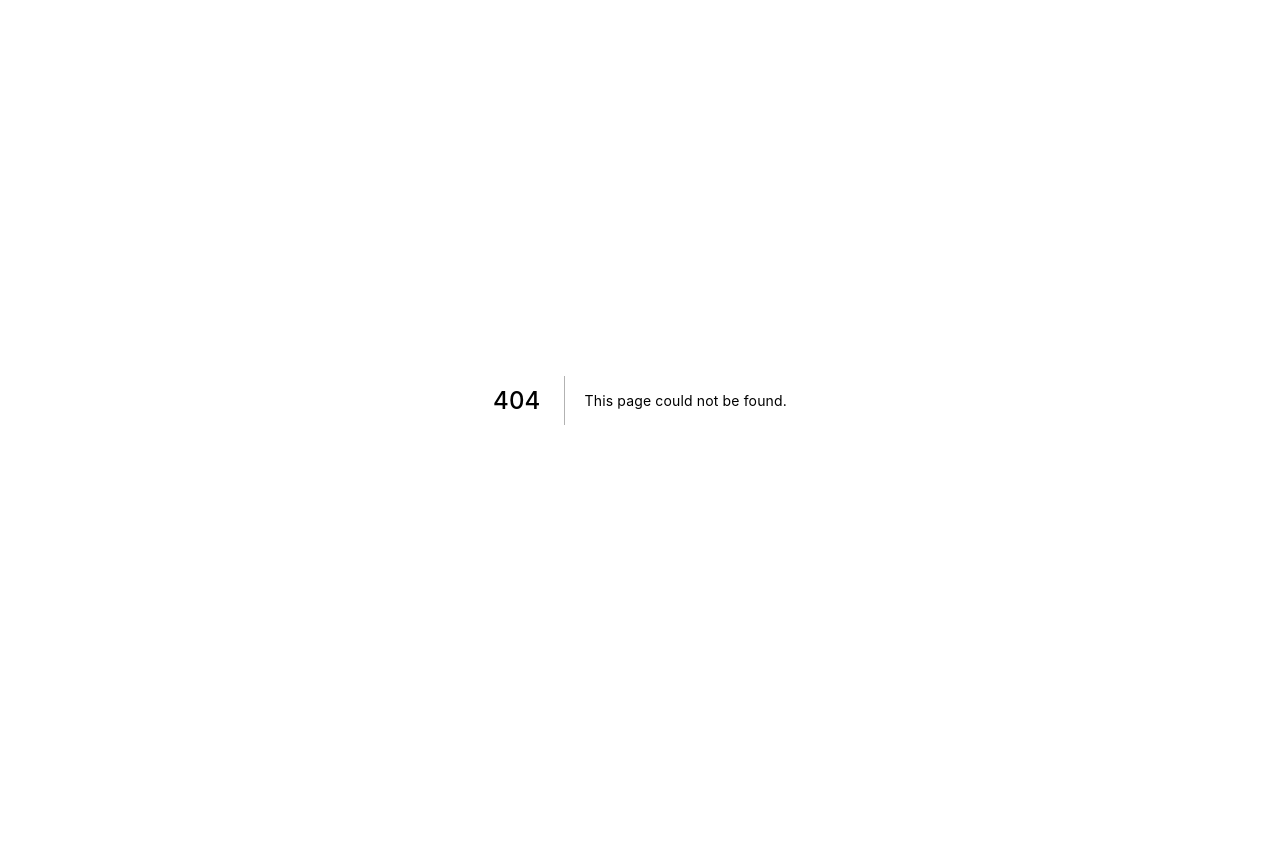
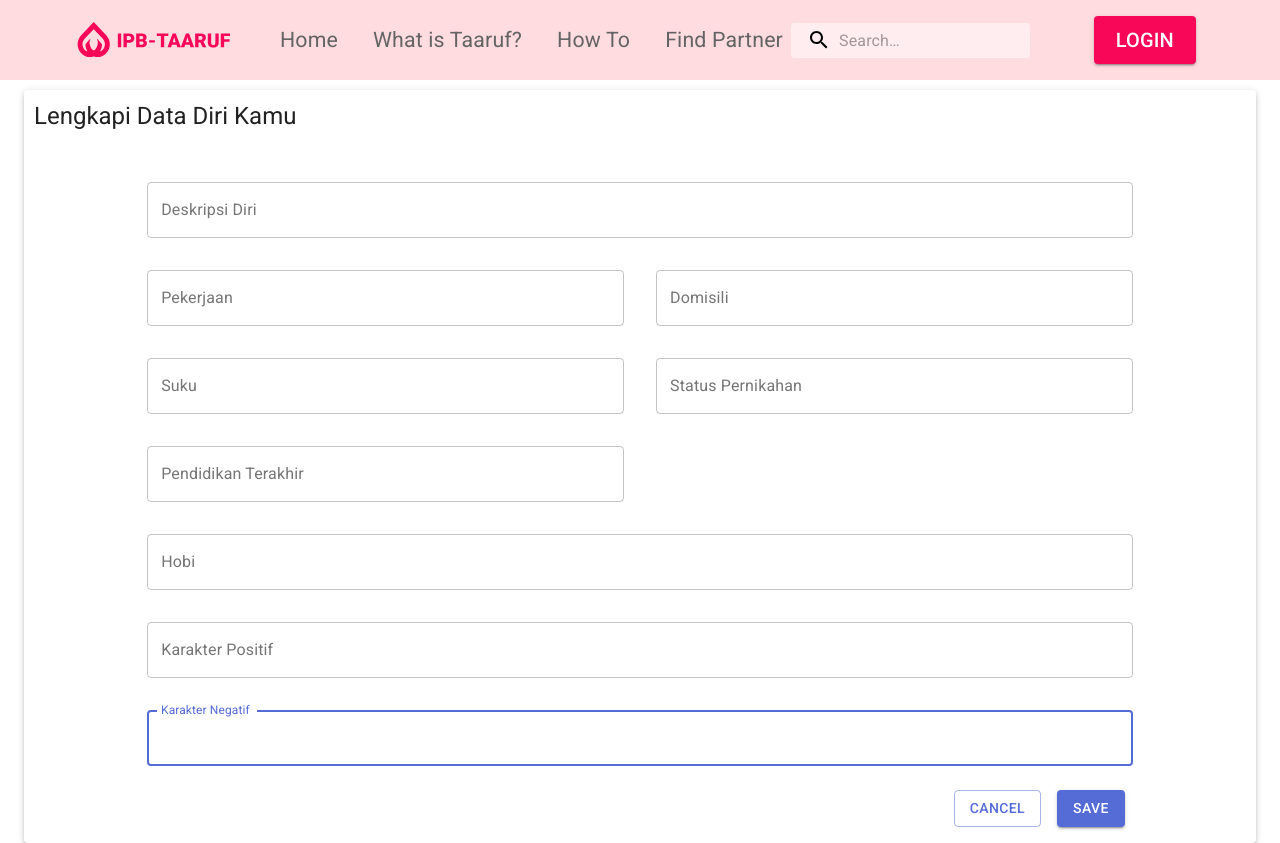
Before and after one commit to soluchin/psbo-p2-kel4-project, a Next.js app: page /editprofil in a window 1280 px wide. Before the commit this address had no page. Before the commit the page ends 800 px from the top, so only its background shows below. Built offline with nearby package versions, Linux system fonts and the light colour scheme.

Commit message:
add edit profile form

```diff
--- a/components/card.js
+++ b/components/card.js
@@ -34,6 +34,7 @@ const useStyles = makeStyles((theme) => ({
   },
   root: {
     maxWidth: 345,
+    marginBottom: "10px",
   },
   media: {
     height: 140,
--- /dev/null
+++ b/components/editform.js
@@ -0,0 +1,175 @@
+import React from "react";
+import {
+  makeStyles,
+  Typography,
+  Paper,
+  Container,
+  CssBaseline,
+  Grid,
+  TextField,
+  Button,
+} from "@material-ui/core";
+
+const useStyles = makeStyles((theme) => ({
+  paper: {
+    marginTop: "10px",
+  },
+  root: {
+    marginTop: theme.spacing(3),
+    display: "flex",
+    flexDirection: "column",
+    alignItems: "center",
+  },
+  form: {
+    width: "80%", // Fix IE 11 issue.
+    marginTop: theme.spacing(2),
+  },
+  submit: {
+    margin: theme.spacing(3, 1, 2),
+  },
+}));
+
+export default function EditProfileForm() {
+  const classes = useStyles();
+  return (
+    <>
+      <Container maxWidh="sm" className={classes.Container}>
+        <CssBaseline />
+        <Paper elevation={3} className={classes.paper}>
+          <Typography variant="h5" style={{ padding: "10px" }}>
+            Lengkapi Data Diri Kamu
+          </Typography>
+          <div className={classes.root}>
+            <form className={classes.form}>
+              <Grid container spacing={4}>
+                <Grid item xs={12}>
+                  <TextField
+                    autoComplete="desc"
+                    name="deskripsi diri"
+                    variant="outlined"
+                    fullWidth
+                    id="deskripsi"
+                    label="Deskripsi Diri"
+                    autoFocus
+                  />
+                </Grid>
+                <Grid item xs={12} sm={6}>
+                  <TextField
+                    autoComplete="job"
+                    name="job"
+                    variant="outlined"
+                    fullWidth
+                    id="pekerjaan"
+                    label="Pekerjaan"
+                    autoFocus
+                  />
+                </Grid>
+                <Grid item xs={12} sm={6}>
+                  <TextField
+                    autoComplete="domisili"
+                    name="domisili"
+                    variant="outlined"
+                    fullWidth
+                    id="domisili"
+                    label="Domisili"
+                    autoFocus
+                  />
+                </Grid>
+                <Grid item xs={12} sm={6}>
+                  <TextField
+                    autoComplete="suku"
+                    name="suku"
+                    variant="outlined"
+                    fullWidth
+                    id="suku"
+                    label="Suku"
+                    autoFocus
+                  />
+                </Grid>
+                <Grid item xs={12} sm={6}>
+                  <TextField
+                    autoComplete="status"
+                    name="status"
+                    variant="outlined"
+                    fullWidth
+                    id="status"
+                    label="Status Pernikahan"
+                    autoFocus
+                  />
+                </Grid>
+                <Grid item xs={6}>
+                  <TextField
+                    autoComplete="pendidikan terakhir"
+                    name="pendidikan terakhir"
+                    variant="outlined"
+                    fullWidth
+                    id="pendidikan-terakhir"
+                    label="Pendidikan Terakhir"
+                    autoFocus
+                  />
+                </Grid>
+                <Grid item xs={12}>
+                  <TextField
+                    autoComplete="hobi"
+                    name="hobi"
+                    variant="outlined"
+                    fullWidth
+                    id="hobi"
+                    label="Hobi"
+                    autoFocus
+                  />
+                </Grid>
+                <Grid item xs={12}>
+                  <TextField
+                    autoComplete="karakter positif"
+                    name="karakter positif"
+                    variant="outlined"
+                    fullWidth
+                    id="karakter-positif"
+                    label="Karakter Positif"
+                    autoFocus
+                  />
+                </Grid>
+                <Grid item xs={12}>
+                  <TextField
+                    autoComplete="karakter negatif"
+                    name="karakter negatif"
+                    variant="outlined"
+                    fullWidth
+                    id="karakter-negatif"
+                    label="Karakter Negatif"
+                    autoFocus
+                  />
+                </Grid>
+              </Grid>
+              <Grid container justify="flex-end">
+                <Grid item>
+                  <Button
+                    type="reset"
+                    variant="outlined"
+                    color="primary"
+                    size="medium"
+                    className={classes.submit}
+                  >
+                    Cancel
+                  </Button>
+                </Grid>
+                <Grid item>
+                  <Button
+                    type="submit"
+                    variant="contained"
+                    color="primary"
+                    size="medium"
+                    className={classes.submit}
+                  >
+                    Save
+                  </Button>
+                </Grid>
+              </Grid>
+            </form>
+          </div>
+        </Paper>
+      </Container>
+    </>
+  );
+}
--- a/components/navbar.js
+++ b/components/navbar.js
@@ -1,5 +1,14 @@
 import React from "react";
-import { AppBar, Toolbar, Typography, Button, Box } from "@material-ui/core";
+import {
+  AppBar,
+  Toolbar,
+  Typography,
+  Button,
+  Box,
+  Menu,
+  MenuItem,
+  Avatar,
+} from "@material-ui/core";
 import IconButton from "@material-ui/core/IconButton";
 import Link from "next/link";
 import InputBase from "@material-ui/core/InputBase";
@@ -7,6 +16,7 @@ import SearchIcon from "@material-ui/icons/Search";
 import { fade, makeStyles } from "@material-ui/core/styles";
 import useUser from "../hooks/useUser";
 import { useRouter } from "next/router";
+import { useState } from "react";
 
 const useStyles = makeStyles((theme) => ({
   icon: {
@@ -81,12 +91,25 @@ const useStyles = makeStyles((theme) => ({
 
 export default function Navbar() {
   const { currentUser, setCurrentUser } = useUser();
+  const [anchorEl, setAnchorEl] = useState(null);
   const router = useRouter();
   const classes = useStyles();
 
+  const handleClick = (event) => {
+    setAnchorEl(event.currentTarget);
+  };
+
+  const handleClose = () => {
+    setAnchorEl(null);
+  };
+
   const handleLogout = () => {
     localStorage.removeItem("currentUser");
-    router.reload();
+    router.push("/");
+  };
+
+  const handleEdit = () => {
+    router.push("/editprofil");
   };
 
   return (
@@ -122,27 +145,26 @@ export default function Navbar() {
             />
           </div>
           {currentUser !== null ? (
-            <Box display="flex" flexDirection="row">
+            <Box marginLeft="auto" marginRight="20px">
               <Button
-                className={classes.button}
-                size="large"
-                variant="contained"
-                href="/"
+                aria-controls="simple-menu"
+                aria-haspopup="true"
+                onClick={handleClick}
+                size="medium"
               >
-                <Typography variant="h6" className={classes.txtButton}>
-                  Edit Profil
-                </Typography>
+                <Avatar src="https://source.unsplash.com/random" />
               </Button>
-              <Button
-                className={classes.button}
-                size="large"
-                variant="contained"
-                onClick={handleLogout}
+              <Menu
+                id="simple-menu"
+                anchorEl={anchorEl}
+                keepMounted
+                open={Boolean(anchorEl)}
+                onClose={handleClose}
               >
-                <Typography variant="h6" className={classes.txtButton}>
-                  Logout
-                </Typography>
-              </Button>
+                <MenuItem onClick={handleClose}>Profile</MenuItem>
+                <MenuItem onClick={handleEdit}>Edit Profile</MenuItem>
+                <MenuItem onClick={handleLogout}>Logout</MenuItem>
+              </Menu>
             </Box>
           ) : (
             <Button
--- /dev/null
+++ b/pages/editprofil.js
@@ -0,0 +1,16 @@
+import React from "react";
+import Navbar from "../components/navbar";
+import EditProfileForm from "../components/editform";
+import { makeStyles } from "@material-ui/core";
+
+const useStyles = makeStyles((theme) => ({}));
+
+export default function editProfil() {
+  const classes = useStyles();
+  return (
+    <>
+      <Navbar />
+      <EditProfileForm />
+    </>
+  );
+}
--- a/pages/signup.js
+++ b/pages/signup.js
@@ -114,10 +114,6 @@ export default function SignUp() {
     onSubmit: handleRegis,
   });
 
-  // if (currentUser !== null) {
-  //   return <h1>Private Page</h1>;
-  // }
-
   return (
     <div className={classes.root}>
       <img src="/topleft.svg" className={classes.icontop} />
```
Also changed, not shown: components/header.js (+40 -11 lines), pages/signin.js (+2 -6 lines), 1 other file (tests, documents, lock files or other folders).
